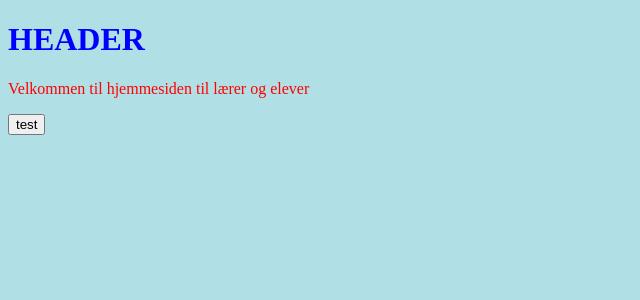
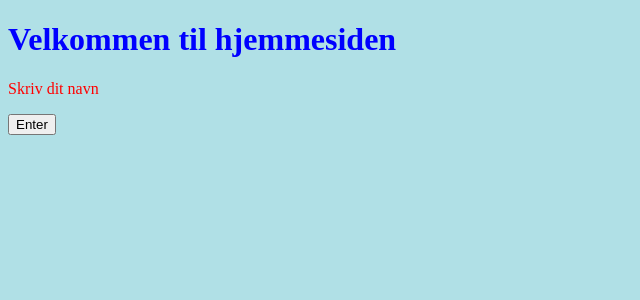
Before and after one commit to Wistoft2410/Mini-Eksamen-DDU, a Python web app: template templates/startside.html in a window 1280 px wide. Shown: the top 300 px of the page, without its empty margins (0-640 px from the left). Run offline with Jinja, Linux system fonts and the light colour scheme; the template is opened without the code that fills it, so the values that code supplies are empty.

Commit message:
#4
startside

```diff
--- a/templates/startside.html
+++ b/templates/startside.html
@@ -8,11 +8,11 @@
 
 </head>
 <body>
-    <h1>HEADER </h1>
+    <h1> Velkommen til hjemmesiden </h1>
 
-    <p>Velkommen til hjemmesiden til lærer og elever </p>
+    <p> Skriv dit navn </p>
 
-    <button type ="button" onclick="test()">test</button>
+    <button type ="button" onclick="test()">Enter</button>
 
     <p id="demo"></p>
 
```
